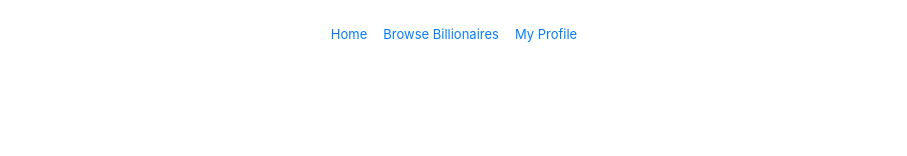
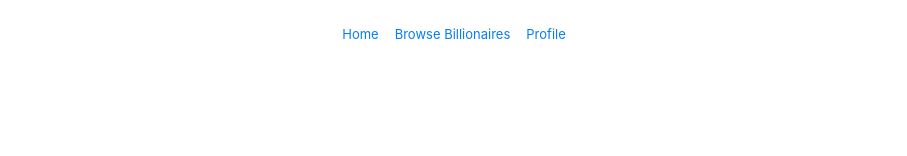
Before and after one commit to parkermerritt/hedgerow, a Next.js app: page / in a window 1280 px wide. Shown: the top 156 px of the page, without its empty margins (186-1093 px from the left). Built offline with nearby package versions, Linux system fonts and the light colour scheme.

Commit message:
CNAME subtree commit

```diff
--- a/components/nav.js
+++ b/components/nav.js
@@ -3,7 +3,7 @@ import Link from 'next/link'
 
 const links = [
   { href: 'https://zeit.co/now', label: 'Browse Billionaires' },
-  { href: 'https://github.com/zeit/next.js', label: 'My Profile' },
+  { href: 'https://github.com/zeit/next.js', label: 'Profile' },
 ].map(link => {
   link.key = `nav-link-${link.href}-${link.label}`
   return link
--- a/next.config.js
+++ b/next.config.js
@@ -1,5 +1,5 @@
 module.exports = {
-    assetPrefix: process.env.NODE_ENV === 'production' ? '/{hedgerow}' : '',
+    /* assetPrefix: process.env.NODE_ENV === 'production' ? '/{hedgerow}' : '', */
     exportTrailingSlash: true,
     exportPathMap: function () {
         return {
```
Also changed, not shown: 1 other file (tests, documents, lock files or other folders).
